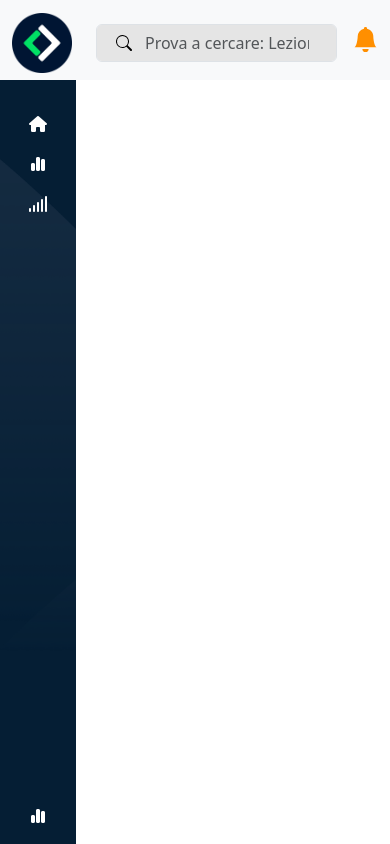
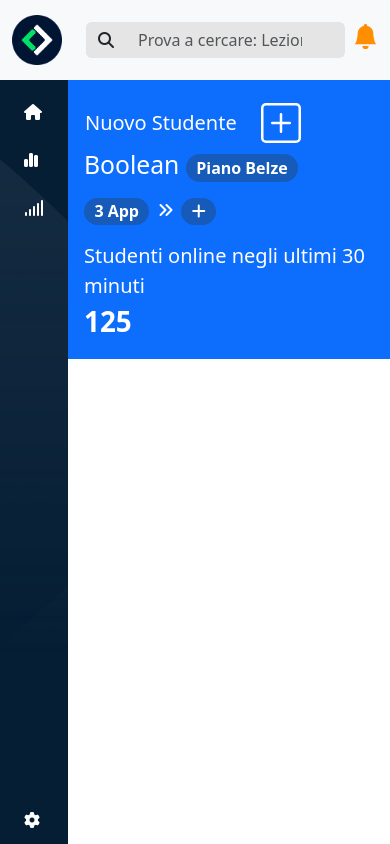
Before and after one commit to AlessandroCampo/html-css-bootstrap-dashboard, a plain HTML site: page index.html in a window 390 px wide. Drawn offline with nearby package versions, Linux system fonts and the light colour scheme.

Commit message:
nav and sidebar corrections + top-block and responsive beh

```diff
--- a/index.html
+++ b/index.html
@@ -20,14 +20,19 @@
             <div class="container-fluid flex-nowrap">
                 <a class="navbar-brand me-4" href="#">
                     <img src="img/logo.svg" alt="boolean-logo" class="d-none d-lg-block">
-                    <img src="img/mobile-logo.png" alt="boolean-logo" class="d-lg-none">
+                    <img src="img/mobile-logo.png" alt="boolean-logo" class="d-lg-none" style="width: 50px;">
                 </a>
 
 
-                <div class="collapse navbar-collapse show" id="navbarSupportedContent">
-                    <input class="form-control bg-light-blue me-3 ps-5" type="search"
+                <div class="d-flex w-100 bg-light-blue rounded">
+                    <button type="button" class="btn bg-light-blue border-0">
+                        <i class="fa-solid fa-magnifying-glass"></i>
+                    </button>
+                    <input class="form-control bg-light-blue me-3 border-0" type="search"
                         placeholder="Prova a cercare: Lezioni di Laravel" aria-label="Search">
-                    <ul class="navbar-nav ms-auto mb-2 mb-lg-0 flex-row">
+                </div>
+
+                <ul class="navbar-nav ms-2 mb-2 mb-lg-0 flex-row">
                     <li class="nav-item d-none d-lg-block">
                         <a class="nav-link active" aria-current="page" href="#">
                             <svg xmlns="http://www.w3.org/2000/svg" width="25" height="25" fill="currentColor"
@@ -47,7 +52,7 @@
                         </a>
                     </li>
                     <li class="nav-item d-none d-lg-block">
-                            <a class="nav-link" href="#" role="button" data-bs-toggle="dropdown" aria-expanded="false">
+                        <a class="nav-link" href="#" role="button" aria-expanded="false">
                             <svg xmlns="http://www.w3.org/2000/svg" width="25" height="25" fill="currentColor"
                                 class="bi bi-three-dots-vertical" viewBox="0 0 16 16">
                                 <path
@@ -71,54 +76,108 @@
 
                     </li>
                 </ul>
-
-                </div>
             </div>
         </nav>
     </header>
-    <aside>
-        <div class="container-fluid">
-            <div class="row flex-nowrap">
-                <div class="col-auto py-3">
+
+    <main>
+        <div class="d-flex container-fluid">
             <div
-                        class="sidebar d-flex flex-column align-items-center justify-content-between align-items-lg-start px-3 pt-2 text-white">
+                class="sidebar d-flex flex-column align-items-start justify-content-between align-items-lg-start px-2 pt-2 text-white">
 
-                        <ul class="nav nav-pills flex-column mb-sm-auto mb-0 align-items-center align-items-lg-start"
-                            id="menu">
+                <ul class="nav nav-pills nav-flush tex-center flex-column mb-auto" id="menu">
                     <li class="nav-item">
-                                <a href="#" class="nav-link align-middle px-0 text-white">
-                                    <i class="fa-solid fa-house"></i> <span class="ms-1 d-none d-lg-inline">Home</span>
+                        <a href="#" class="nav-link py-3 text-white d-flex align-items-center gap-2">
+                            <i class="fa-solid fa-house"></i> <span class=" d-none d-lg-inline">Home</span>
                         </a>
                     </li>
 
                     <li class="nav-item">
-                                <a href="#" class="nav-link align-middle px-0 text-white">
-                                    <i class="fa-solid fa-chart-simple"></i> <span
-                                        class="ms-1 d-none d-lg-inline">Stats</span>
+                        <a href="#" class="nav-link py-3 text-white d-flex align-items-center gap-2">
+                            <i class="fa-solid fa-chart-simple"></i> <span class="d-none d-lg-inline">Stats</span>
                         </a>
                     </li>
 
 
                     <li class="nav-item">
-                                <a href="#" class="nav-link align-middle px-0 text-white">
-                                    <i class="fa-solid fa-signal"></i> <span
-                                        class="ms-1 d-none d-lg-inline">Signal</span>
+                        <a href="#" class="nav-link py-3 text-white d-flex align-items-center gap-2">
+                            <i class="fa-solid fa-signal"></i>
+                            <span class=" d-none d-lg-inline">Signal</span>
                         </a>
                     </li>
                 </ul>
 
-                        <div>
-                            <a href="#" class="nav-link align-middle px-0 text-white ">
-                                <i class="fa-solid fa-chart-simple"></i> <span
-                                    class="ms-1 d-none d-lg-inline">Admin</span>
+                <div class="nav nav-pills nav-flush tex-center">
+                    <a href="#" class="nav-link py-3 text-white d-flex align-items-center gap-2">
+                        <i class="fa-solid fa-gear"></i> <span class=" d-none d-lg-inline">Admin</span>
                     </a>
+                </div>
+            </div>
+            <div class="content w-100">
+                <div class="row bg-primary py-3 px-3 align-items-start justify-content-between">
+                    <div class="col-12 col-xl-2 order-md-2 col-lg-3">
+                        <button type="button" class="btn btn-primary d-flex align-items-center gap-4 px-0">
+                            <span class="fs-5">Nuovo Studente</span>
+                            <svg xmlns="http://www.w3.org/2000/svg" width="40" height="40" fill="currentColor"
+                                class="bi bi-plus-square" viewBox="0 0 16 16">
+                                <path
+                                    d="M14 1a1 1 0 0 1 1 1v12a1 1 0 0 1-1 1H2a1 1 0 0 1-1-1V2a1 1 0 0 1 1-1zM2 0a2 2 0 0 0-2 2v12a2 2 0 0 0 2 2h12a2 2 0 0 0 2-2V2a2 2 0 0 0-2-2z">
+                                </path>
+                                <path
+                                    d="M8 4a.5.5 0 0 1 .5.5v3h3a.5.5 0 0 1 0 1h-3v3a.5.5 0 0 1-1 0v-3h-3a.5.5 0 0 1 0-1h3v-3A.5.5 0 0 1 8 4">
+                                </path>
+                            </svg>
+
+                        </button>
+                    </div>
+                    <div class="col-12 col-xl-6 col-lg-4 order-md-0">
+                        <h2 class="text-white mb-3">Boolean <span class="badge bg-dark-blue rounded-pill fs-6">Piano
+                                Belze</span>
+                        </h2>
+
+                        <ul class="list-unstyled d-flex gap-2">
+                            <li>
+                                <span class="badge bg-dark-blue rounded-pill fs-6">3 App</span>
+                            </li>
+                            <li>
+                                <i class="fa-solid fa-angles-right text-white"></i>
+                            </li>
+                            <li>
+                                <span class="badge bg-dark-blue rounded-pill fs-6 d-xl-none">
+                                    <i class="fa-solid fa-plus"></i>
+                                </span>
+                            </li>
+                            <li>
+                                <span class="badge bg-dark-blue rounded-pill fs-6 d-none d-xl-inline-block"> Boolean
+                                    mobile app</span>
+                            </li>
+                            <li>
+                                <span class="badge bg-dark-blue rounded-pill fs-6 d-none d-xl-inline-block"> Boolean
+                                    web app</span>
+                            </li>
+                            <li>
+                                <span class="badge bg-dark-blue rounded-pill fs-6 d-none d-xl-inline-block"> Boolean
+                                    blog app</span>
+                            </li>
+                        </ul>
+
+                    </div>
+                    <div class="col-12 col-xl-3 col-lg-4">
+                        <div class="text-white fs-5">
+                            Studenti online negli ultimi 30 minuti
+                        </div>
+                        <div class="text-white fs-1 fw-bold">
+                            125
+                        </div>
+                    </div>
                 </div>
 
             </div>
-    </aside>
-    <main>
+
+        </div>
 
     </main>
+
 
 
 
--- a/style.css
+++ b/style.css
@@ -1,13 +1,3 @@
-input[type="search"] {
-    background-image: url("img/search.svg");
-    background-repeat: no-repeat;
-    background-position: 20px;
-    background-origin: border-box;
-}
-
-
-
-
 .bg-light-blue {
     background-color: #e5e5e5;
 }
@@ -16,9 +6,10 @@ input[type="search"] {
     background-color: #1b72e8;
 }
 
-#navbarSupportedContent {
-    display: flex;
+.bg-dark-blue {
+    background-color: #165bba;
 }
+
 
 header nav.navbar {
     height: 80px;
@@ -33,23 +24,19 @@ header nav.navbar {
     max-height: 100%;
 }
 
-aside .col-auto {
+.sidebar {
+    height: 100%;
     background-image: url(img/sidebar-bg.png);
     background-color: #051e34;
     background-size: cover;
-}
-
-
-aside .col-auto {
-    min-width: 9%;
-    justify-content: space-between;
-}
-
-aside .row {
     min-height: calc(100vh - 80px)
 }
 
-aside .sidebar {
-    height: 100%;
+main .container-fluid {
+    min-height: calc(100vh - 80px)
+}
 
+main .container-fluid,
+.content .row {
+    --bs-gutter-x: 0;
 }
```
Also changed, not shown: img/angles-right-solid.svg (added). Lines whose indentation alone changed are shown as unchanged.
